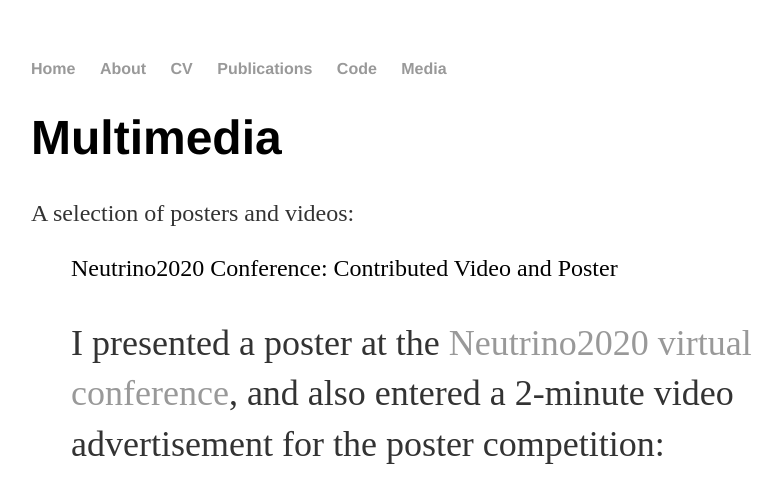
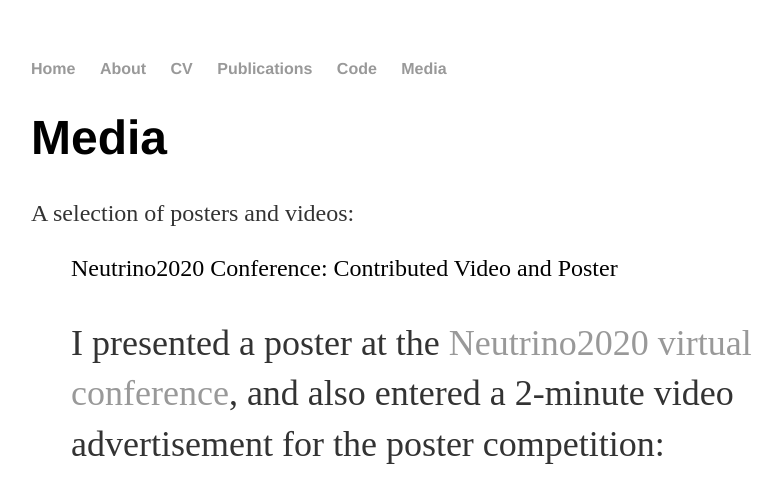
Before and after one commit to robertdstein/robertdstein.github.io, a Jekyll site: the page built from media.html, in a window 1280 px wide, cut to the strip 0-505 px from the top of the page. Shown: the whole strip, without its empty margins (161-943 px from the left). Built offline with Jekyll 4.4.1, drawn with Linux system fonts in a browser that asks for light colours; comment, search, counter and statistics services are not loaded.

Commit message:
Contentify.

```diff
--- a/media.html
+++ b/media.html
@@ -1,6 +1,6 @@
 ---
 layout: default
-title: Multimedia
+title: Media
 ---
 	<h1>{{ page.title }}</h1>
 	<div>
@@ -10,7 +10,7 @@
 	</div>
 	<ul class="posts">
 	  {% for post in site.categories.mm %}
-	    <li>{{ post.title }}</li>
-		{{ post.content }}
+	    {{ post.title }}
+		<li>{{ post.content }}</li>
 	  {% endfor %}
 	</ul>
```
